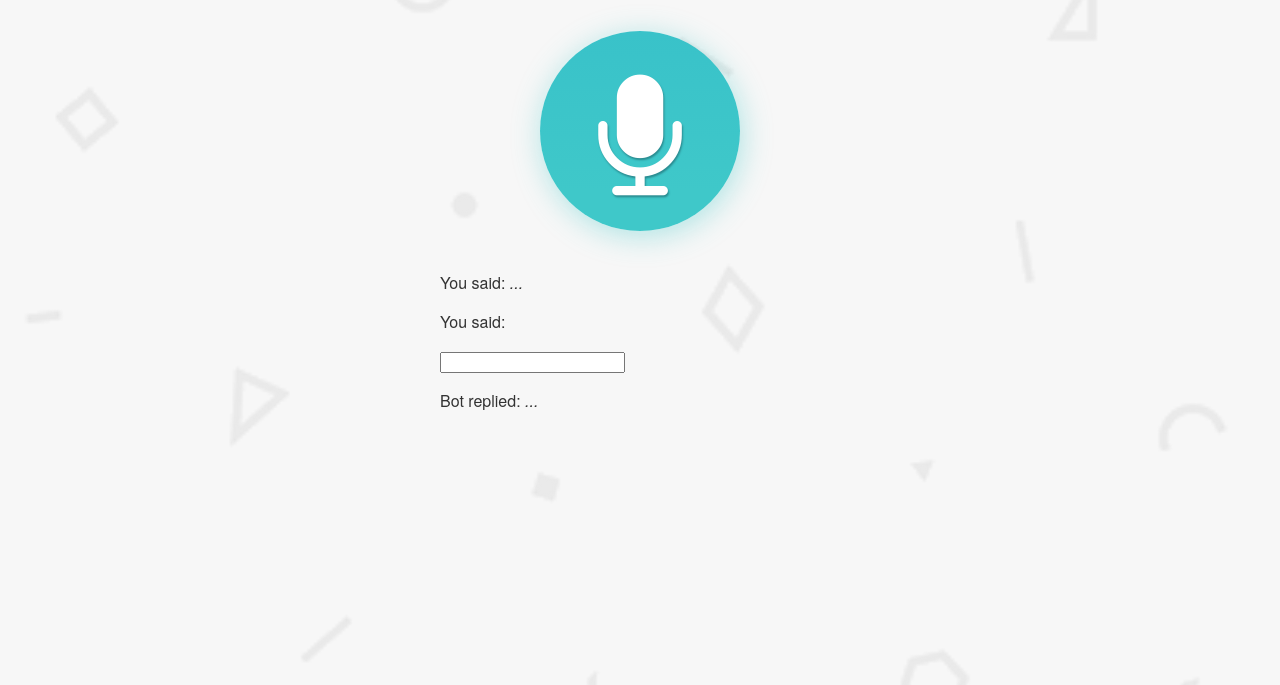
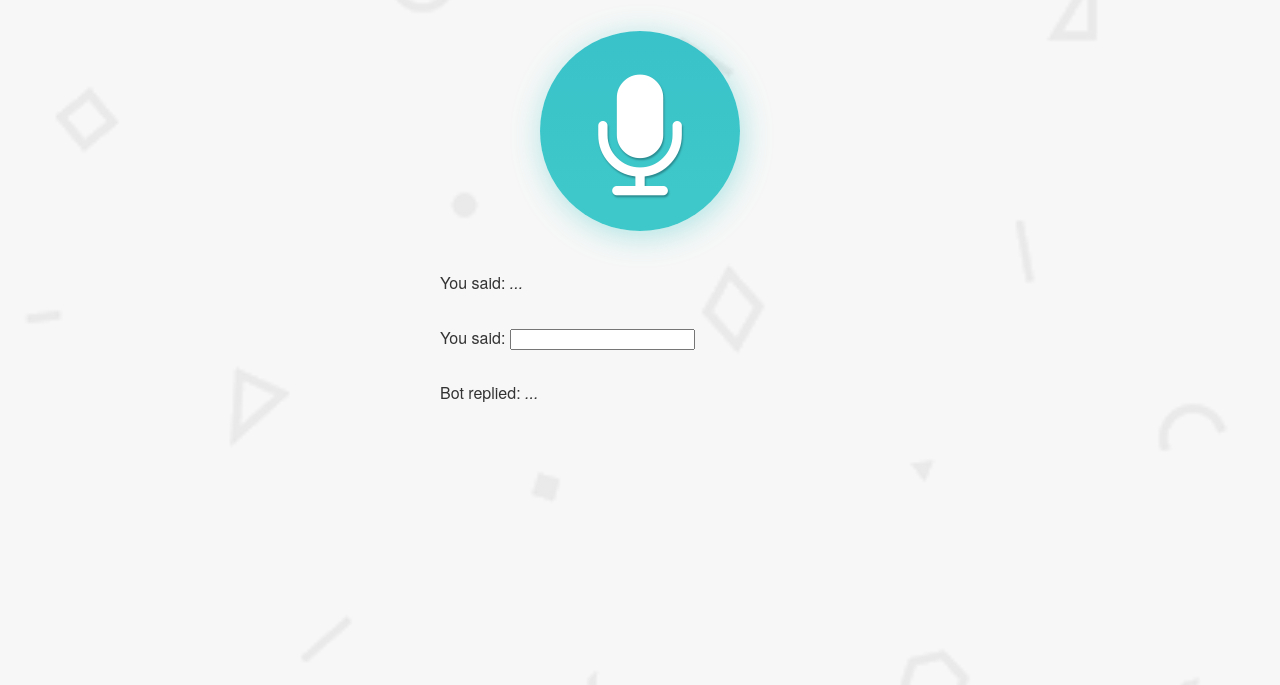
Before and after one commit to amjadansari/chatbot, a website: page views/index.html in a window 1280 px wide. Shown: the part 115-800 px from the top of the page. Drawn offline with nearby package versions, Linux system fonts and the light colour scheme; files that its build step writes are made by us from their sources; no server answers; files whose address does not match are found by name.

Commit message:
some more changes

```diff
--- a/public/css/style.css
+++ b/public/css/style.css
@@ -89,3 +89,7 @@ button:focus {
 .fa-github::before {
     content: "\f09b";
 }
+
+.typed, .input-you {
+  display: inline-block;
+}
--- a/public/js/script.js
+++ b/public/js/script.js
@@ -44,8 +44,11 @@ recognition.addEventListener('error', (e) => {
 $( document ).ready(function() {
     console.log( "ready!" );
     $("#kat").keydown(function(){
-       alert("Hello");
-       var text = $(this).val();
+      if(e.keyCode == 13) {
+          console.log("Hello");
+          var text = $(this).val();
+      }
+
 
        // Custom Input
       function synthVoice(text) {
--- a/views/index.html
+++ b/views/index.html
@@ -21,7 +21,7 @@
 
       <div>
           <p>You said: <em class="output-you">...</em></p>
-          <p>You said:</p> <input id="kat" class="input-you" type="text" name=""/>
+          <p class="typed">You said:</p> <input id="kat" class="input-you" type="text" name=""/>
           <p>Bot replied: <em class="output-bot">...</em></p>
       </div>
     </section>
```
